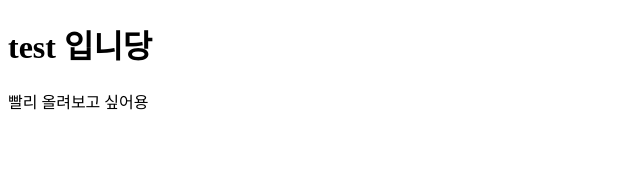
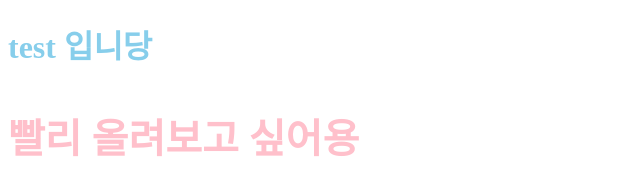
Before and after one commit to sunhwa0613/first-project, a plain HTML site: page index.html in a window 1280 px wide. Shown: the whole page, without its empty margins (0-640 px from the left). Drawn offline with Linux system fonts and the light colour scheme.

Commit message:
first commit

```diff
--- a/index.html
+++ b/index.html
@@ -5,6 +5,7 @@
     <meta http-equiv="X-UA-Compatible" content="IE=edge">
     <meta name="viewport" content="width=j, initial-scale=1.0">
     <title>Document</title>
+    <link rel="stylesheet" href="style.css">
 </head>
 <body>
     <h1>test 입니당</h1>
--- /dev/null
+++ b/style.css
@@ -0,0 +1,2 @@
+h1 { color : skyblue; }
+p { color : pink; font-size : 40px; font-weight : 800;}
```
